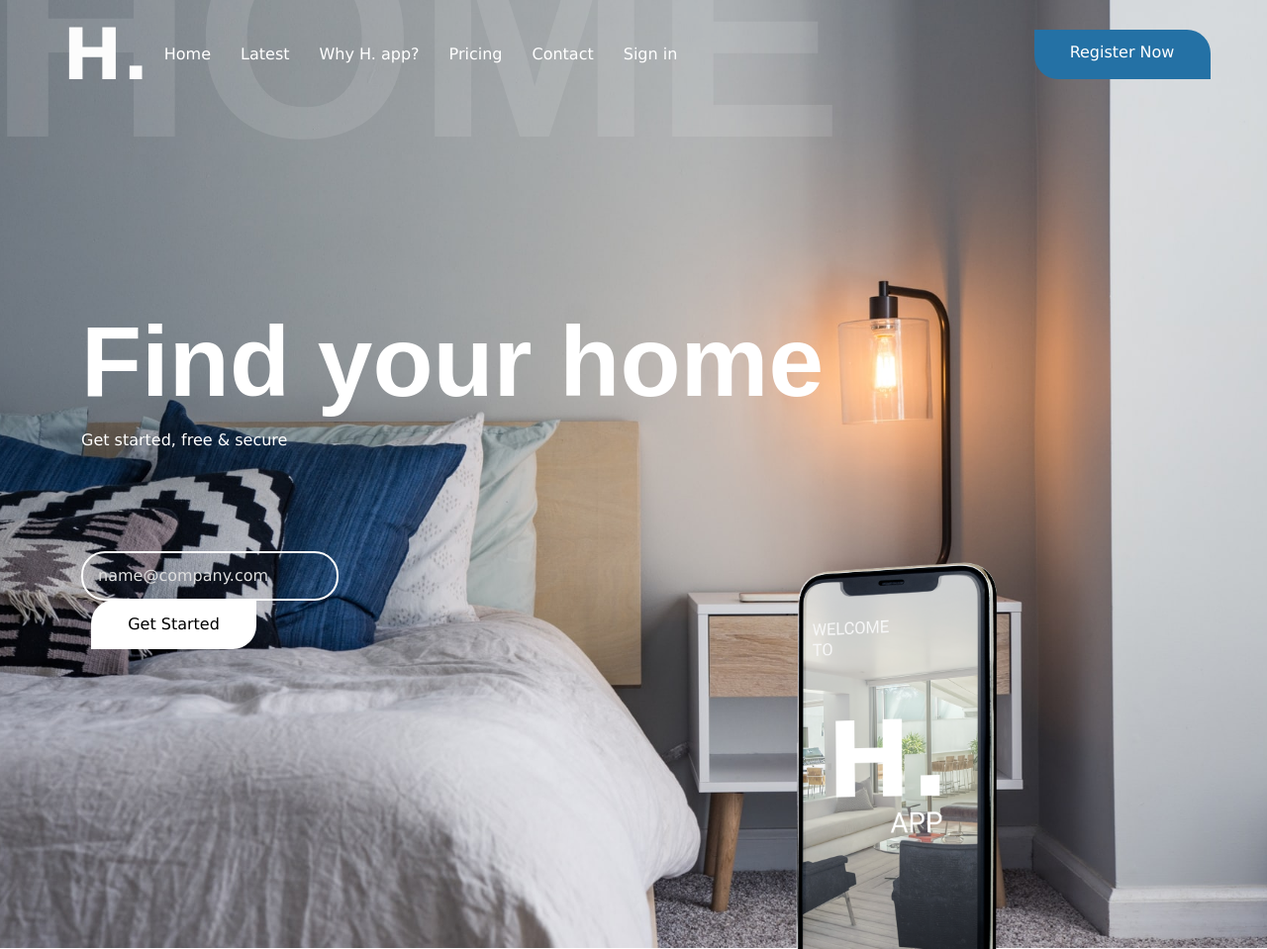
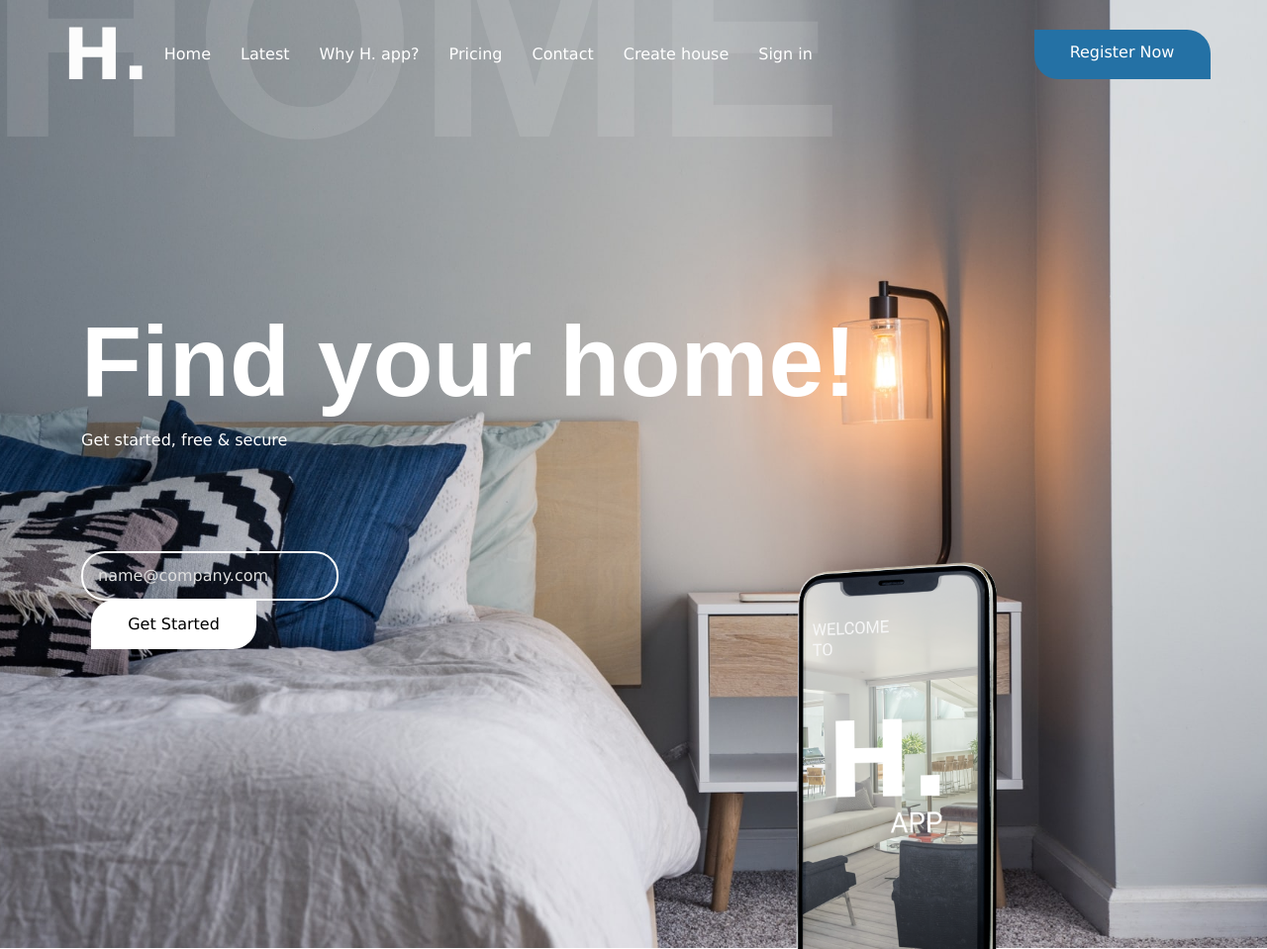
Before and after one commit to tabasco39/airbnb, a Rails app: page / in a window 1280 px wide. Shown: the top 959 px of the page at 99% size. Run offline with Rails 7, Linux system fonts and the light colour scheme; style sheets or scripts are compiled from the project's sources; some libraries are stand-ins or nearby versions.

Commit message:
add button create house

```diff
--- a/app/views/homes/index.html.erb
+++ b/app/views/homes/index.html.erb
@@ -4,7 +4,7 @@
             <div class="row h-100 align-items-center">
                 <div class="col-12 col-md">
                     <div class="wellcome-heading">
-                        <h2>Find your home</h2>
+                        <h2>Find your home!</h2>
                         <h3>HOME</h3>
                         <p>Get started, free & secure</p>
                     </div>
--- a/app/views/layouts/_navigation.html.erb
+++ b/app/views/layouts/_navigation.html.erb
@@ -22,7 +22,7 @@
                                     <li class="nav-item"><a class="nav-link" href="#features">Why H. app?</a></li>
                                     <li class="nav-item"><a class="nav-link" href="#pricing">Pricing</a></li>
                                     <li class="nav-item"><a class="nav-link" href="#contact">Contact</a></li>
-
+                                    <%= link_to 'Your house', houses_path, class: "nav-link" %>
                                 </ul>
                             </div>
                         </nav>
@@ -58,6 +58,7 @@
                                     <li class="nav-item"><a class="nav-link" href="#features">Why H. app?</a></li>
                                     <li class="nav-item"><a class="nav-link" href="#pricing">Pricing</a></li>
                                     <li class="nav-item"><a class="nav-link" href="#contact">Contact</a></li>
+                                    <%= link_to 'Create house', new_house_path, class: "nav-link" %>
                                     <%= link_to 'Sign in', new_user_session_path, class: "nav-link" %>
                                 </ul>
                             </div>
```
